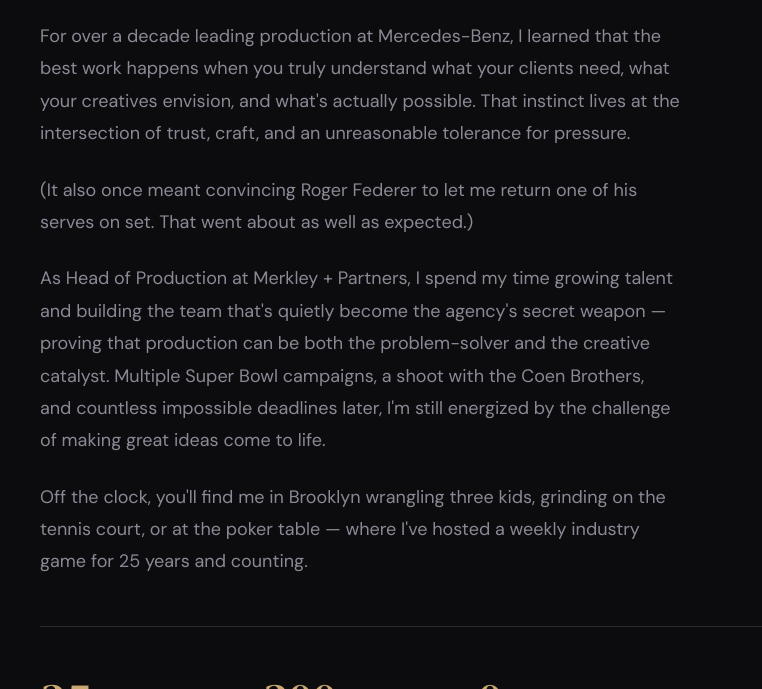
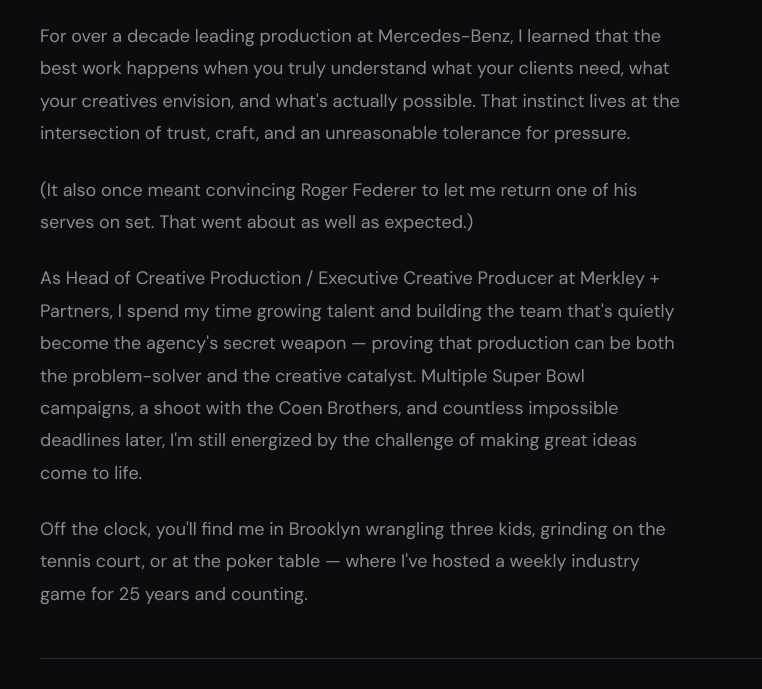
Before and after one commit to akobak-lang/Alex-Kobak-Website, a plain HTML site: page about.html in a window 1280 px wide. Shown: the part 638-1327 px from the top of the page, without its empty margins (296-1058 px from the left). Drawn offline with Linux system fonts and the light colour scheme.

Commit message:
Update — Feb 22 21:50

```diff
--- a/about.html
+++ b/about.html
@@ -71,7 +71,7 @@
               (It also once meant convincing Roger Federer to let me return one of his serves on set. That went about as well as expected.)
             </p>
             <p class="reveal">
-              As Head of Production at Merkley + Partners, I spend my time growing talent and building the team that's quietly become the agency's secret weapon — proving that production can be both the problem-solver and the creative catalyst. Multiple Super Bowl campaigns, a shoot with the Coen Brothers, and countless impossible deadlines later, I'm still energized by the challenge of making great ideas come to life.
+              As Head of Creative Production / Executive Creative Producer at Merkley + Partners, I spend my time growing talent and building the team that's quietly become the agency's secret weapon — proving that production can be both the problem-solver and the creative catalyst. Multiple Super Bowl campaigns, a shoot with the Coen Brothers, and countless impossible deadlines later, I'm still energized by the challenge of making great ideas come to life.
             </p>
             <p class="reveal">
               Off the clock, you'll find me in Brooklyn wrangling three kids, grinding on the tennis court, or at the poker table — where I've hosted a weekly industry game for 25 years and counting.
```
Also changed, not shown: index.html (+1 -1 lines).
